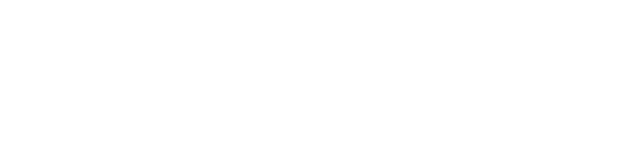
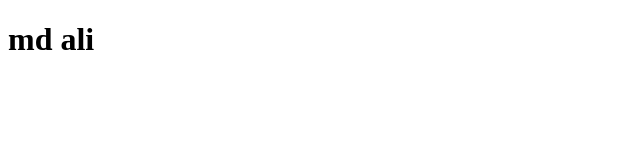
Before and after one commit to md-ali16/my-frist-repo, a plain HTML site: page index.html in a window 1280 px wide. Shown: the whole page, without its empty margins (0-640 px from the left). Drawn offline with Linux system fonts and the light colour scheme.

Commit message:
commit h1 tah

```diff
--- a/index.html
+++ b/index.html
@@ -7,6 +7,6 @@
     <title>My Frist Repo</title>
 </head>
 <body>
-
+    <h1>md ali</h1>
 </body>
 </html>
```
